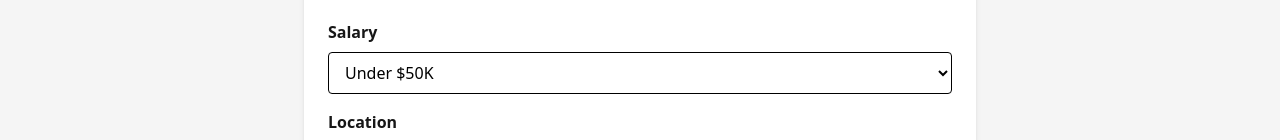
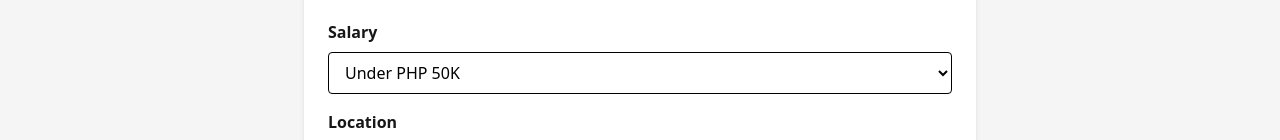
Before and after one commit to neilgarcia13/findit-crud-app, a React (Vite) app: page /add-job in a window 1280 px wide. Shown: the part 604-744 px from the top of the page. Built offline with nearby package versions, Linux system fonts and the light colour scheme.

Commit message:
Made all the functionality of AddJobPage interactive

```diff
--- a/src/App.jsx
+++ b/src/App.jsx
@@ -11,6 +11,22 @@ import JobPage, { jobLoader } from './pages/JobPage';
 import AddJobPage from './pages/AddJobPage';
 import NotFoundPage from './pages/NotFoundPage';
 
+const App = () => {
+
+    const addJob = async (newJob) => {
+
+    const response = await fetch('/api/jobs', {
+
+      method: 'POST',
+      headers: {
+        'Content-Type': 'application/json'
+      },
+      body: JSON.stringify(newJob)
+
+    });
+
+  }
+
   const router = createBrowserRouter(
     createRoutesFromElements(
 
@@ -18,7 +34,7 @@ const router = createBrowserRouter(
 
       <Route index element={<Homepage />} />
       <Route path='/jobs' element={<JobsPage />} />
-    <Route path='/add-job' element={<AddJobPage />} />
+      <Route path='/add-job' element={<AddJobPage addJobSubmit={addJob} />} />
       <Route path='/jobs/:id' element={<JobPage />} loader={jobLoader} />
       <Route path='*' element={<NotFoundPage />} />
 
@@ -27,7 +43,6 @@ const router = createBrowserRouter(
     )
   );
 
-const App = () => {
   return <RouterProvider router = { router } />
 }
 
--- a/src/jobs.json
+++ b/src/jobs.json
@@ -1,5 +1,5 @@
-{ "jobs":
-  [
+{
+  "jobs": [
     {
       "id": "1",
       "title": "Junior Web Developer",
@@ -83,6 +83,34 @@
         "contactEmail": "internships@securenet.ph",
         "contactPhone": "+63 952 8877 6655"
       }
+    },
+    {
+      "id": "b229",
+      "title": "PLDC",
+      "type": "Full-Time",
+      "description": "INTERNET BULOK",
+      "location": "Philippines",
+      "salary": "Under PHP 50K",
+      "company": {
+        "name": "PLDC",
+        "description": "nambuburaot",
+        "contactEmail": "andrei_kylegarcia@yahoo.com",
+        "contactPhone": "0947743653"
+      }
+    },
+    {
+      "id": "394a",
+      "title": "PLDC",
+      "type": "Full-Time",
+      "description": "INTERNET BULOK",
+      "location": "Philippines",
+      "salary": "Under PHP 50K",
+      "company": {
+        "name": "PLDC",
+        "description": "nambuburaot",
+        "contactEmail": "andrei_kylegarcia@yahoo.com",
+        "contactPhone": "0947743653"
+      }
     }
   ]
 }
--- a/src/pages/AddJobPage.jsx
+++ b/src/pages/AddJobPage.jsx
@@ -1,19 +1,46 @@
 import React from 'react'
 import { useState } from 'react'
+import { useNavigate } from 'react-router-dom';
 
-const AddJobPage = () => {
+const AddJobPage = ({addJobSubmit}) => {
 
   const [title, setTitle] = useState('');
-  const [type, setType] = useState('');
+  const [type, setType] = useState('Full-Time');
   const [description, setDescription] = useState('');
-  const [salary, setSalary] = useState('');
+  const [salary, setSalary] = useState('Under PHP 50K');
   const [location, setLocation] = useState('');
   const [companyName, setCompanyName] = useState('');
   const [companyDescription, setCompanyDescription] = useState('');
   const [companyEmail, setCompanyEmail] = useState('');
-    const [companyPhone, setCompanyPhone] = useState('');
+  const [companyPhone, setCompanyPhone] = useState('');
 
+  const navigate = useNavigate();
 
+  const submitForm = (e) => {
+
+    e.preventDefault();
+
+    const newJob = {
+
+      title,
+      type,
+      description,
+      location,
+      salary,
+      company: {
+
+        name: companyName,
+        description: companyDescription,
+        contactEmail: companyEmail,
+        contactPhone: companyPhone
+
+      }
+    }
+
+    addJobSubmit(newJob);
+
+    return navigate('/jobs');
+  }
 
   return (
     <div>
@@ -23,7 +50,7 @@ const AddJobPage = () => {
 
           <div className="bg-white px-6 py-8 mb-4 shadow-md rounded-md m-4 md:m-0">
 
-            <form>
+            <form onSubmit={submitForm}>
 
               <h2 className="text-3xl text-center font-semibold mb-6">Add Job</h2>
 
@@ -80,6 +107,7 @@ const AddJobPage = () => {
                   className="border rounded w-full py-2 px-3"
                   rows="4"
                   placeholder="Add any job duties, expectations, requirements, etc"
+                  required
                   value={description}
                   onChange={(e) => setDescription(e.target.value)}
                 ></textarea>
@@ -88,7 +116,7 @@ const AddJobPage = () => {
 
               <div className="mb-4">
 
-                <label for="type" className="block text-neutral-900 font-bold mb-2"
+                <label htmlFor="type" className="block text-neutral-900 font-bold mb-2"
                   >Salary
                 </label>
 
@@ -100,17 +128,17 @@ const AddJobPage = () => {
                   value={salary}
                   onChange={(e) => setSalary(e.target.value)}>
 
-                  <option value="Under $50K">Under $50K</option>
-                  <option value="$50K - 60K">$50K - $60K</option>
-                  <option value="$60K - 70K">$60K - $70K</option>
-                  <option value="$70K - 80K">$70K - $80K</option>
-                  <option value="$80K - 90K">$80K - $90K</option>
-                  <option value="$90K - 100K">$90K - $100K</option>
-                  <option value="$100K - 125K">$100K - $125K</option>
-                  <option value="$125K - 150K">$125K - $150K</option>
-                  <option value="$150K - 175K">$150K - $175K</option>
-                  <option value="$175K - 200K">$175K - $200K</option>
-                  <option value="Over $200K">Over $200K</option>
+                  <option value="Under PHP 50K">Under PHP 50K</option>
+                  <option value="PHP 50K - 60K">PHP 50K - 60K</option>
+                  <option value="PHP 60K - 70K">PHP 60K - PHP 70K</option>
+                  <option value="PHP 70K - 80K">PHP 70K - PHP 80K</option>
+                  <option value="PHP 80K - 90K">PHP 80K - PHP 90K</option>
+                  <option value="PHP 90K - 100K">PHP 90K - PHP 100K</option>
+                  <option value="PHP 100K - 125K">PHP 100K - PHP 125K</option>
+                  <option value="PHP 125K - 150K">PHP 125K - PHP 150K</option>
+                  <option value="PHP 150K - 175K">PHP 150K - PHP 175K</option>
+                  <option value="PHP 175K - 200K">PHP 175K - PHP 200K</option>
+                  <option value="Over PHP 200K">Over PHP 200K</option>
 
                 </select>
 
--- a/src/pages/JobPage.jsx
+++ b/src/pages/JobPage.jsx
@@ -101,12 +101,12 @@ const JobPage = () => {
 
                 <Link
                   to={`/jobs/edit/${job.id}`}
-                  className="bg-indigo-500 hover:bg-indigo-600 text-white text-center py-2 px-4 rounded-full w-full focus:outline-none focus:shadow-outline mt-4 block"
+                  className="bg-indigo-500 transition duration-500 hover:bg-indigo-600 text-white text-center py-2 px-4 rounded-full w-full focus:outline-none focus:shadow-outline mt-4 block"
                   >Edit Job
                 </Link>
 
                 <button
-                  className="bg-red-500 hover:bg-red-600 text-white py-2 px-4 rounded-full w-full focus:outline-none focus:shadow-outline mt-4 block">
+                  className="bg-red-500 transition duration-500 hover:bg-red-600 text-white py-2 px-4 rounded-full w-full focus:outline-none focus:shadow-outline mt-4 block cursor-pointer">
                   Delete Job
                 </button>
 
```
Lines whose indentation alone changed are shown as unchanged.
